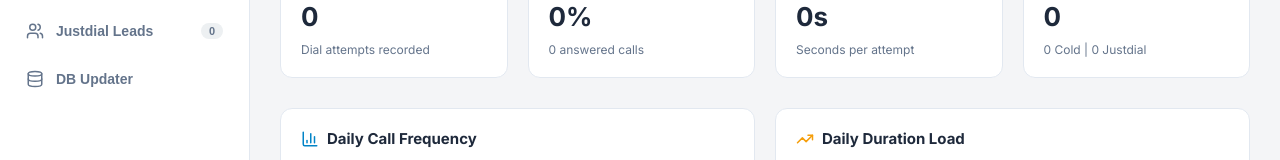
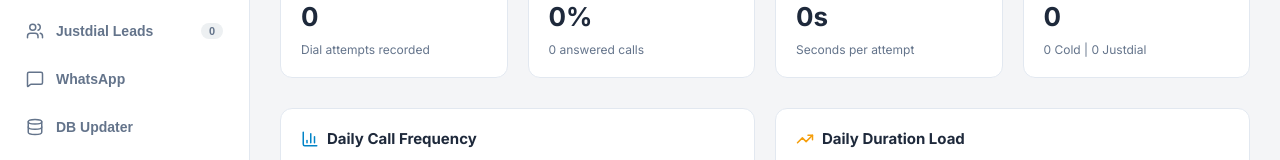
Before and after one commit to yashasvi9199/aerodial-crm, a React app in the folder frontend/: page / in a window 1280 px wide. Shown: the part 224-384 px from the top of the page. Built offline with nearby package versions, Linux system fonts and the light colour scheme; no server answers; the database is empty; the HTML template or start-up script is replaced by a standard one.

Commit message:
feat: add WhatsApp tab routing and sidebar navigation icon in App.jsx

```diff
--- a/frontend/src/App.jsx
+++ b/frontend/src/App.jsx
@@ -1,11 +1,12 @@
 import { useState, useEffect } from 'react'
 import { supabase } from './lib/supabase'
-import { RefreshCw, CheckCircle2, XCircle, BarChart3, Phone, Users, Sun, Moon, Search, Database } from 'lucide-react'
+import { RefreshCw, CheckCircle2, XCircle, BarChart3, Phone, Users, Sun, Moon, Search, Database, MessageSquare } from 'lucide-react'
 import Dashboard from './features/Dashboard/Dashboard'
 import ColdCalling from './features/ColdCalling/ColdCalling'
 import JustdialLeads from './features/JustDial/JustdialLeads'
 import AllContacts from './features/AllContacts/AllContacts'
 import DbUpdater from './features/DbUpdater/DbUpdater'
+import WhatsAppManager from './features/WhatsApp/WhatsAppManager'
 import './index.css'
 
 export default function App() {
@@ -122,6 +123,7 @@ export default function App() {
             { id: 'allcontacts', label: 'All Contacts', icon: <Search size={18} /> },
             { id: 'coldcalling', label: 'Cold Calling', icon: <Phone size={18} /> },
             { id: 'justdial', label: 'Justdial Leads', icon: <Users size={18} /> },
+            { id: 'whatsapp', label: 'WhatsApp', icon: <MessageSquare size={18} /> },
             { id: 'dbupdater', label: 'DB Updater', icon: <Database size={18} /> }
           ].map(btn => (
             <button
@@ -219,6 +221,7 @@ export default function App() {
           {activeTab === 'allcontacts' && <AllContacts />}
           {activeTab === 'coldcalling' && <ColdCalling />}
           {activeTab === 'justdial' && <JustdialLeads />}
+          {activeTab === 'whatsapp' && <WhatsAppManager />}
           {activeTab === 'dbupdater' && <DbUpdater />}
         </main>
       </div>
```
